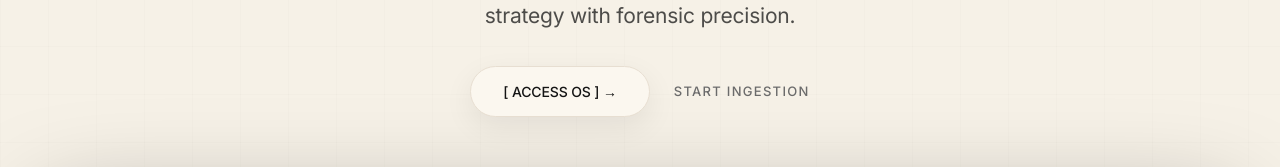
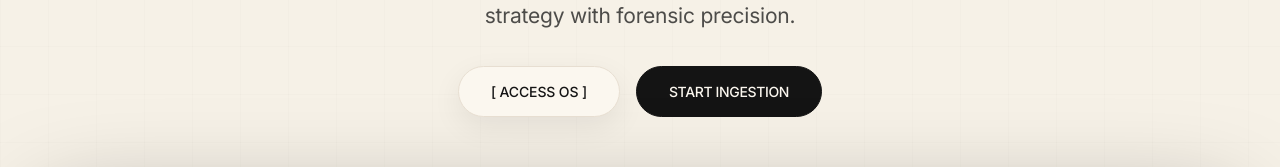
Before and after one commit to popvisly/visual-decompiler, a Next.js app: page / in a window 1280 px wide. Shown: the part 338-505 px from the top of the page. Built offline with nearby package versions, Linux system fonts and the light colour scheme; no server answers.

Commit message:
style(marketing): refine Hero buttons for better UX clarity and distinct secondary CTAs

```diff
--- a/src/app/page.tsx
+++ b/src/app/page.tsx
@@ -73,7 +73,7 @@ export default async function HomePage() {
                 headline={["Advertising intelligence.", "Deconstructed."]}
                 subhead="The sovereign infrastructure for elite agencies. Understand & comprehend the architecture of persuasion to justify high-stakes strategy with forensic precision."
                 ctaPrimary={{
-                    label: userId ? "[ INGEST ASSET ]" : "[ ACCESS OS ]",
+                    label: userId ? "[ INGEST AD ASSET ]" : "[ ACCESS OS ]",
                     href: userId ? "/ingest" : "/login"
                 }}
                 ctaSecondary={{
--- a/src/components/marketing/Hero.tsx
+++ b/src/components/marketing/Hero.tsx
@@ -51,12 +51,12 @@ export default function Hero({ headline, subhead, ctaPrimary, ctaSecondary, stag
                     initial={{ opacity: 0, y: 10 }}
                     animate={{ opacity: 1, y: 0 }}
                     transition={{ duration: 0.8, ease: "easeOut", delay: 0.2 }}
-                    className="flex flex-col sm:flex-row items-center gap-6 mb-5"
+                    className="flex flex-col sm:flex-row items-center justify-center gap-4 mb-5 w-full"
                 >
                     <a
                         href={ctaPrimary.href}
                         className="
-                            inline-flex items-center justify-center
+                            inline-flex items-center justify-center w-full sm:w-auto
                             rounded-full border border-[#E7DED1]
                             bg-[#FBF7EF] backdrop-blur
                             px-8 py-3.5
@@ -68,11 +68,20 @@ export default function Hero({ headline, subhead, ctaPrimary, ctaSecondary, stag
                             hover:shadow-[0_16px_40px_rgba(20,20,20,0.10)]
                         "
                     >
-                        {ctaPrimary.label} &rarr;
+                        {ctaPrimary.label}
                     </a>
                     <a
                         href={ctaSecondary.href}
-                        className="text-[13px] font-medium text-[#6B6B6B] hover:text-[#141414] transition-colors uppercase tracking-[0.1em]"
+                        className="
+                            inline-flex items-center justify-center w-full sm:w-auto
+                            rounded-full border border-[#141414]
+                            bg-[#141414] text-[#FBF7EF]
+                            px-8 py-3.5 text-[14px] font-medium tracking-tight
+                            transition-all duration-300
+                            hover:-translate-y-[1px]
+                            hover:bg-black
+                            hover:shadow-[0_12px_24px_rgba(20,20,20,0.3)]
+                        "
                     >
                         {ctaSecondary.label}
                     </a>
```
